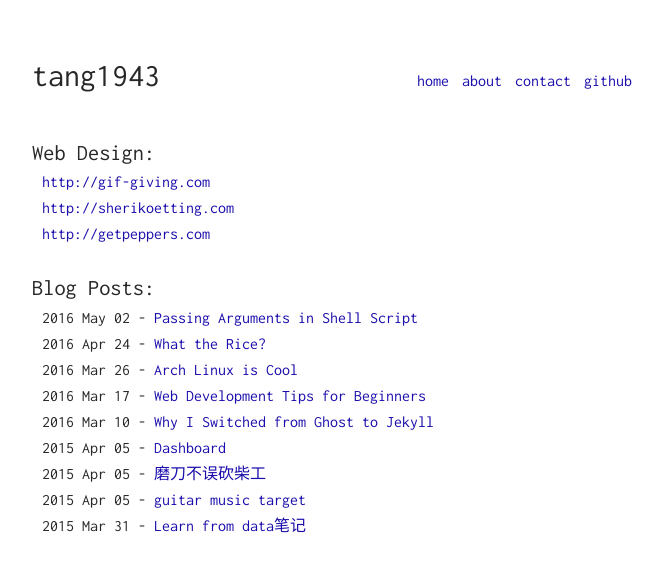
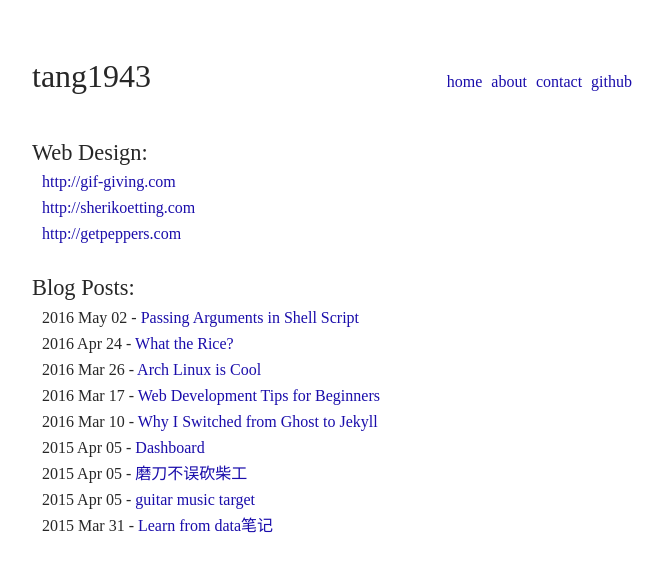
Before and after one commit to tang1943/tang1943.github.io, a Jekyll site: the page built from index.html, in a window 1280 px wide. Shown: the top 572 px of the page, without its empty margins (308-971 px from the left). Built offline with Jekyll 4.4.1, drawn with Linux system fonts in a browser that asks for light colours.

Commit message:
update font

```diff
--- a/_layouts/default.html
+++ b/_layouts/default.html
@@ -19,7 +19,6 @@
     {% endif %}
 
     <link rel="icon" href="/assets/img/favicon.ico">
-    <link href='https://fonts.googleapis.com/css?family=Inconsolata:400,700' rel='stylesheet' type='text/css'>
     <link rel="stylesheet" type="text/css" href="/assets/css/main.css">
 </head>
 
--- a/_sass/_config.scss
+++ b/_sass/_config.scss
@@ -6,7 +6,6 @@
 $color-code: #00FF00;
 
 // FONT
-// $font-url: "https://fonts.googleapis.com/css?family=Ubuntu+Mono:400,700,400italic";
 $font-family: "'Courier New', 'Monaco', '文泉驿', 'Microsoft YaHei', '微软雅黑',  'Microsoft JhengHei', '华文细黑', 'STHeiti', 'MingLiu', '文泉驿微米黑'";
 
 // BREAKPOINTS
```
